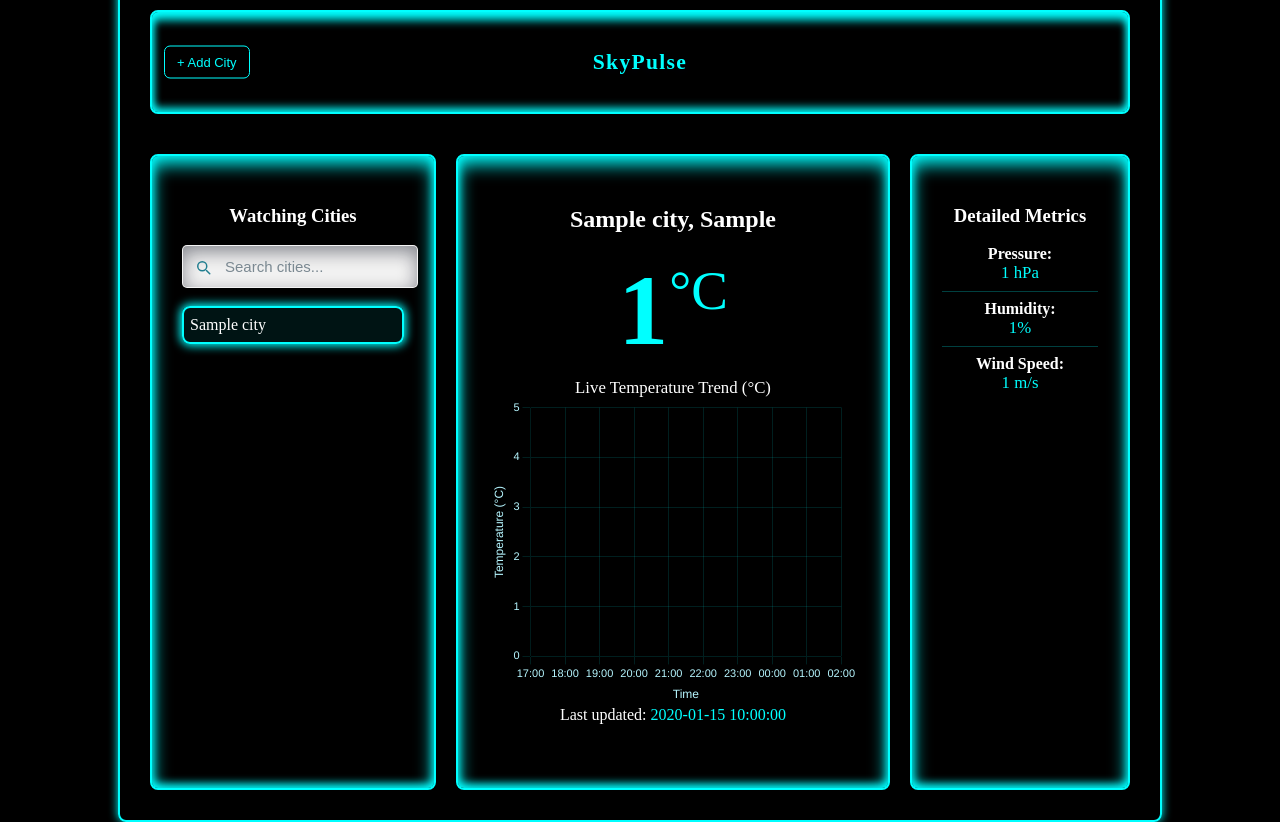
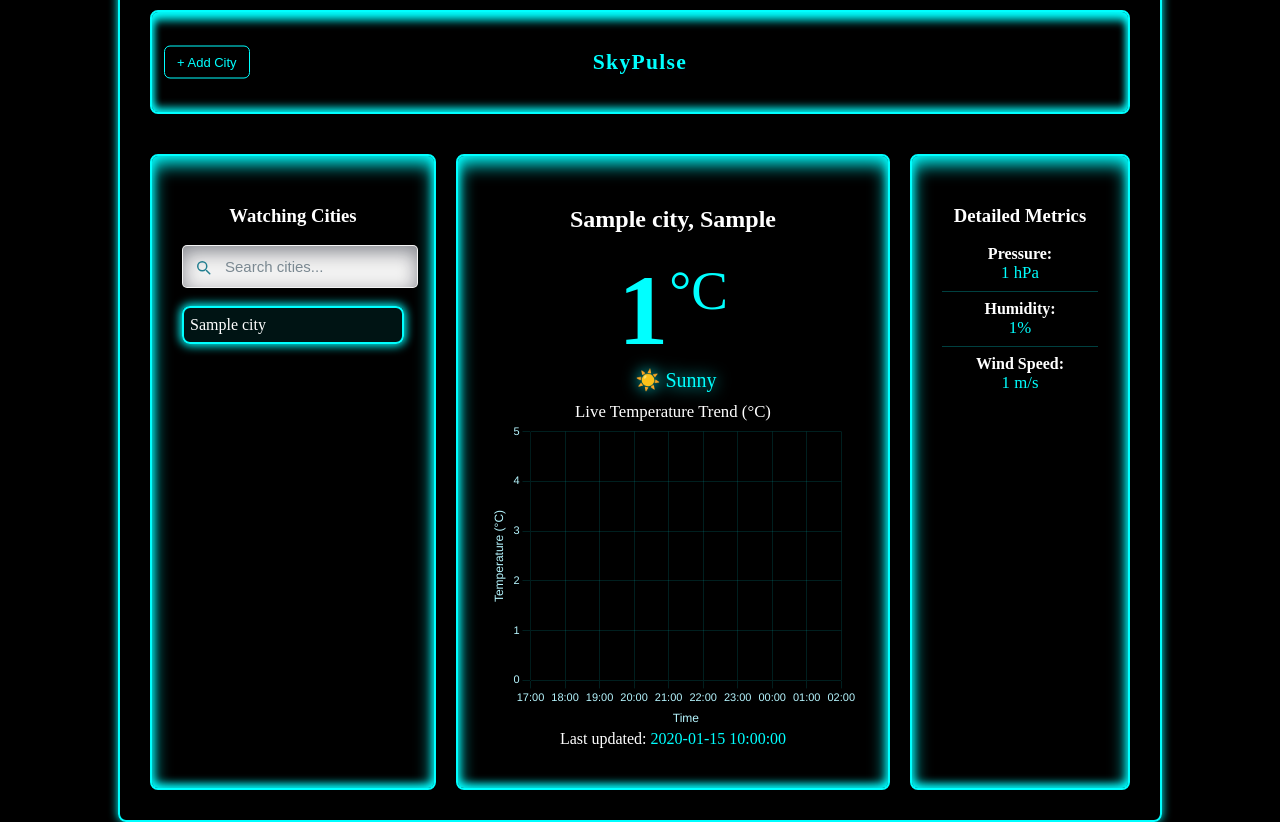
Before and after one commit to Anupriya001/Sky-Pulse, a Django app: page / in a window 1280 px wide. Run offline with Django 5.2, Linux system fonts and the light colour scheme; tables that the repository leaves empty hold one stand-in row (values such as "Sample post"); parts of the project's set-up code (start-up, migrations or seed data) failed here and were passed over.

Commit message:
B-1: Show weather type

```diff
--- a/sky_pulse/weather/static/weather/style.css
+++ b/sky_pulse/weather/static/weather/style.css
@@ -39,9 +39,10 @@
   letter-spacing: 0.02em;
 }
 .weather-icon {
-  font-size: 2.2rem;
+  font-size: 20px;
   margin-left: 6px;
   filter: drop-shadow(0 0 8px cyan);
+  color: cyan;
 }
 .weather-desc {
   font-size: 1.1rem;
--- a/sky_pulse/weather/templates/weather/home.html
+++ b/sky_pulse/weather/templates/weather/home.html
@@ -149,6 +149,7 @@
                     <h2>${data.city}, ${data.country}</h2>
                     <div class="weather-main-metrics">
                       <div class="weather-temperature">${data.temperature}<sup class="degree-symbol">&deg;C</sup></div>
+                      <div class="weather-icon">${icon} ${desc}</div>
                     </div>
                     <div class="weather-trend-label">Live Temperature Trend (&deg;C)</div>
                     <div class="weather-trend-chart-container">
```
Lines whose indentation alone changed are shown as unchanged.
